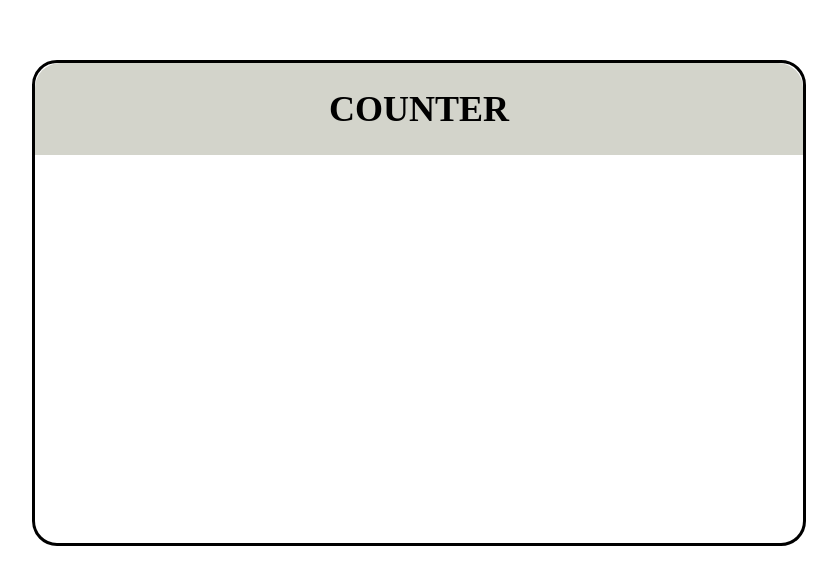
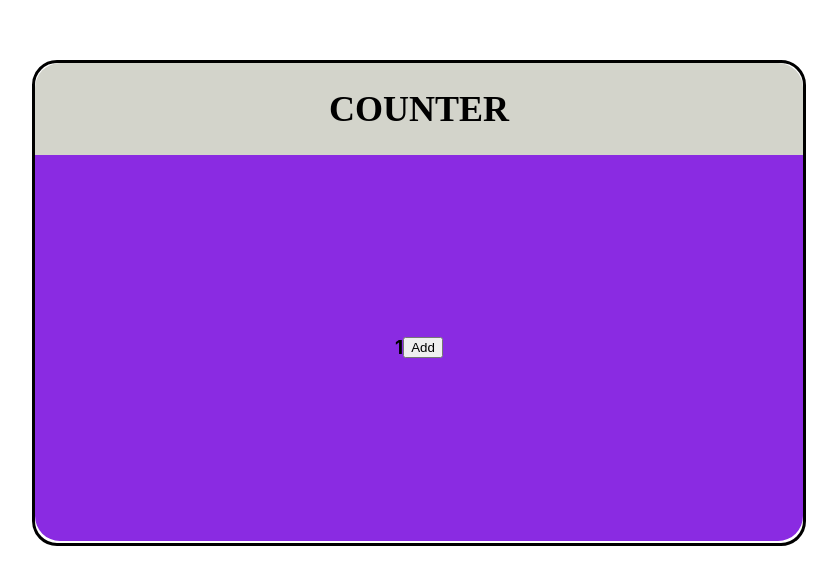
Before and after one commit to CampVamp/React-Counter, a React (Create React App) app: page / in a window 1280 px wide. Shown: the part 260-844 px from the top of the page, without its empty margins (221-1058 px from the left). Built offline with nearby package versions, Linux system fonts and the light colour scheme.

Commit message:
Added Mainframe

```diff
--- a/src/components/Window.js
+++ b/src/components/Window.js
@@ -1,8 +1,14 @@
+import { useState } from "react"
+
 const Window = ({title}) => {
-  return (
+    return (
     <div className="window">
         <div className="topbar">
             <h2>{title}</h2>
+        </div>
+        <div className="mainframe">
+            <h3>1</h3>
+            <button>Add</button>
         </div>
     </div>
   )
--- a/src/index.css
+++ b/src/index.css
@@ -38,3 +38,14 @@ code {
   align-items: center;
   justify-content: center;
 }
+
+.mainframe{
+  margin: 0%;
+  display: flex;
+  align-items: center;
+  justify-content: center;
+  background-color: blueviolet;
+  height: 48.2vh;
+  border-bottom-left-radius: 25px;
+  border-bottom-right-radius: 25px;
+}
```
